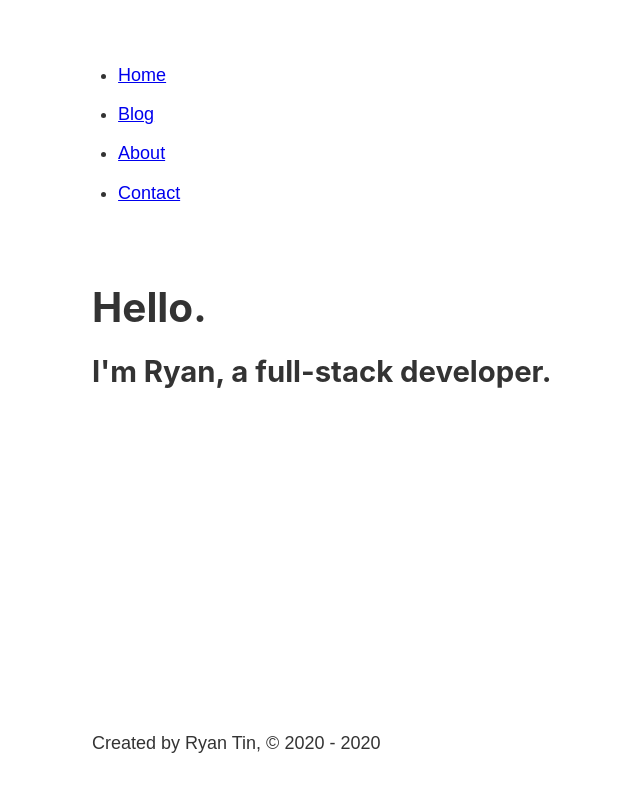
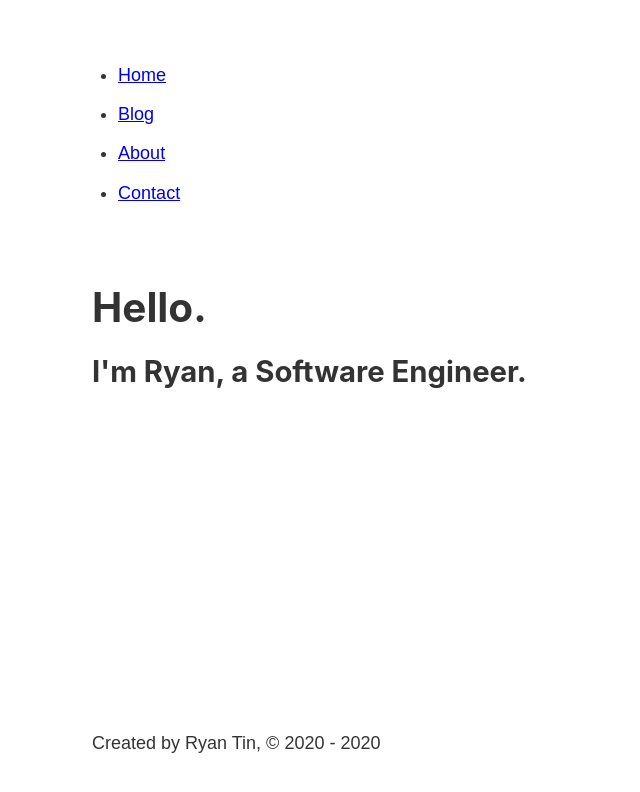
Before and after one commit to ultratin/gatsby-site, a Gatsby site: page / in a window 1280 px wide. Shown: the whole page, without its empty margins (191-831 px from the left). Built offline with nearby package versions, Linux system fonts and the light colour scheme; Gatsby itself is replaced by a stand-in of ours.

Commit message:
Updated index page

```diff
--- a/src/pages/index.js
+++ b/src/pages/index.js
@@ -9,7 +9,7 @@ const IndexPage = () => {
         <Layout>
             <Head title="Home" />
             <h1>Hello.</h1>
-            <h2>I'm Ryan, a full-stack developer.</h2>
+            <h2>I'm Ryan, a Software Engineer.</h2>
         </Layout>
     );
 };
```
